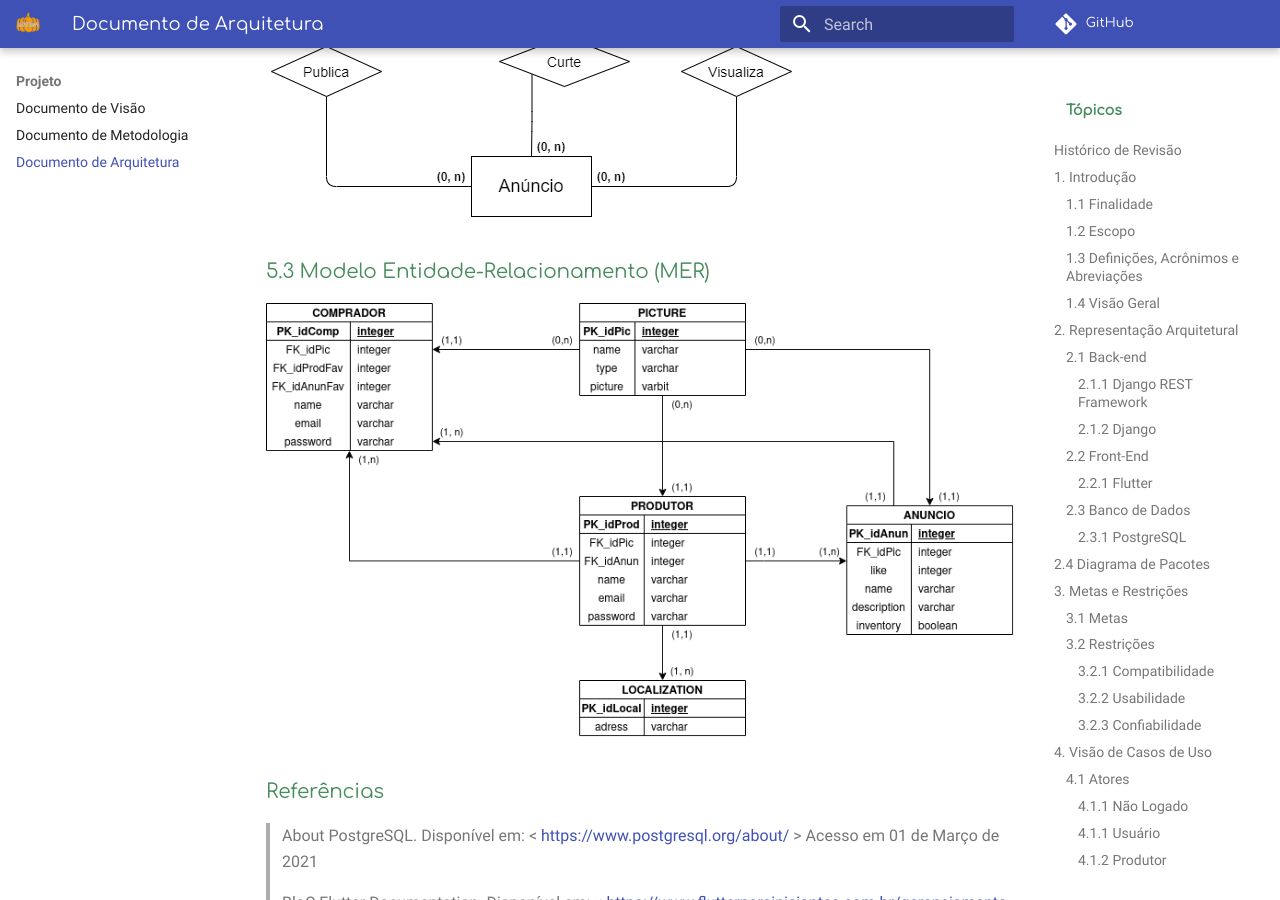
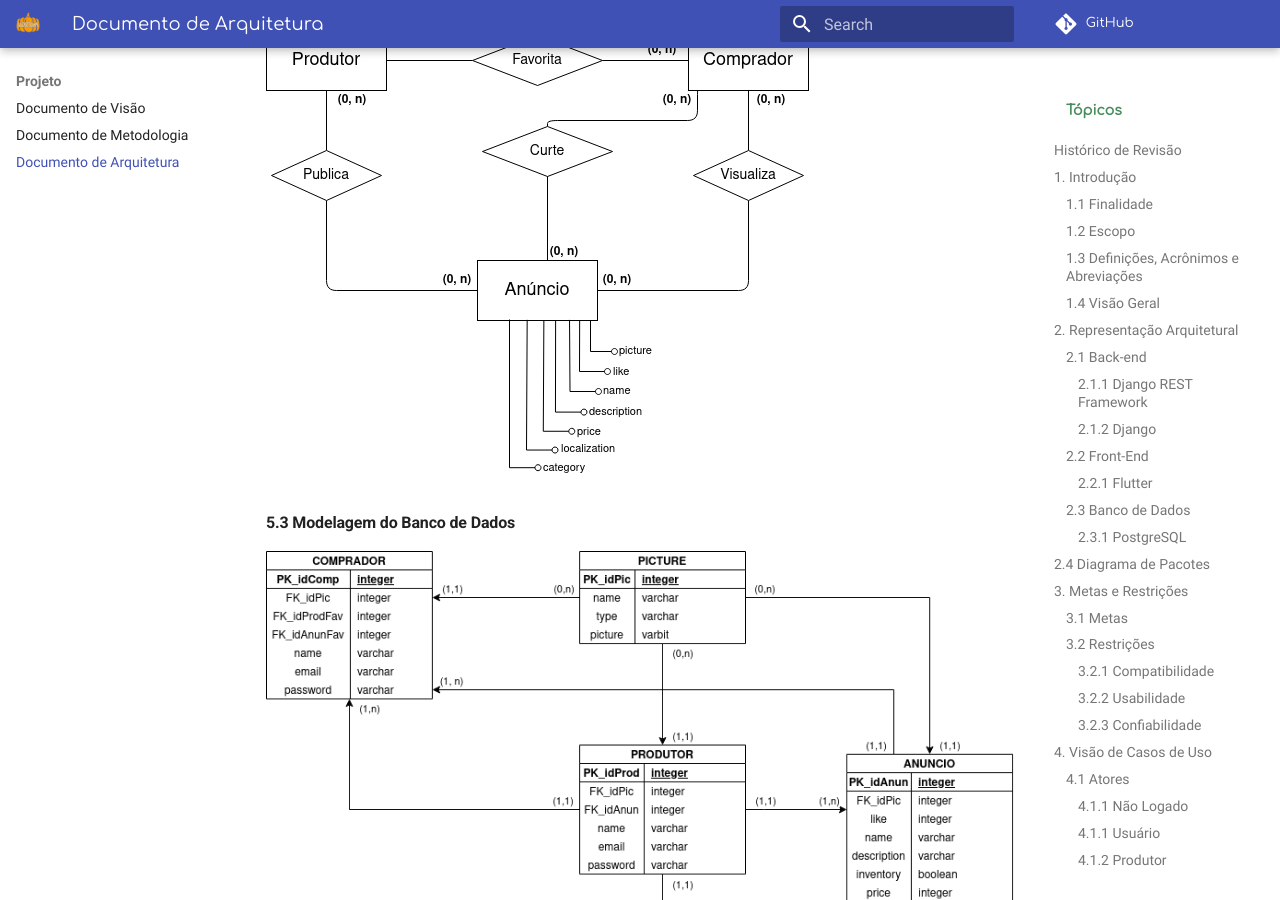
Before and after one commit to fga-eps-mds/2020.2-Hortum, an MkDocs documentation site: the page built from docs/Documento_de_arquitetura.md, in a window 1280 px wide and 900 px high, scrolled down 7950 px. Built offline with MkDocs 1.6.1 and Material for MkDocs 9.7.7, drawn with Linux system fonts in a browser that asks for light colours; comment, search, counter and statistics services are not loaded.

Commit message:
#116 Atualizado DER e modelagem do banco

```diff
--- a/docs/Documento_de_arquitetura.md
+++ b/docs/Documento_de_arquitetura.md
@@ -155,7 +155,7 @@
 #### 5.2 Diagrama Entidade-Relacionamento (DER)
 ![DER](img/diagrama_entidade_relacionamentos.png)
 
-### 5.3 Modelo Entidade-Relacionamento (MER)
+#### 5.3 Modelagem do Banco de Dados
 ![MER](img/diagrama_banco_de_dados.png)
 
 
```
Also changed, not shown: docs/img/diagrama_banco_de_dados.png, docs/img/diagrama_entidade_relacionamentos.png.
